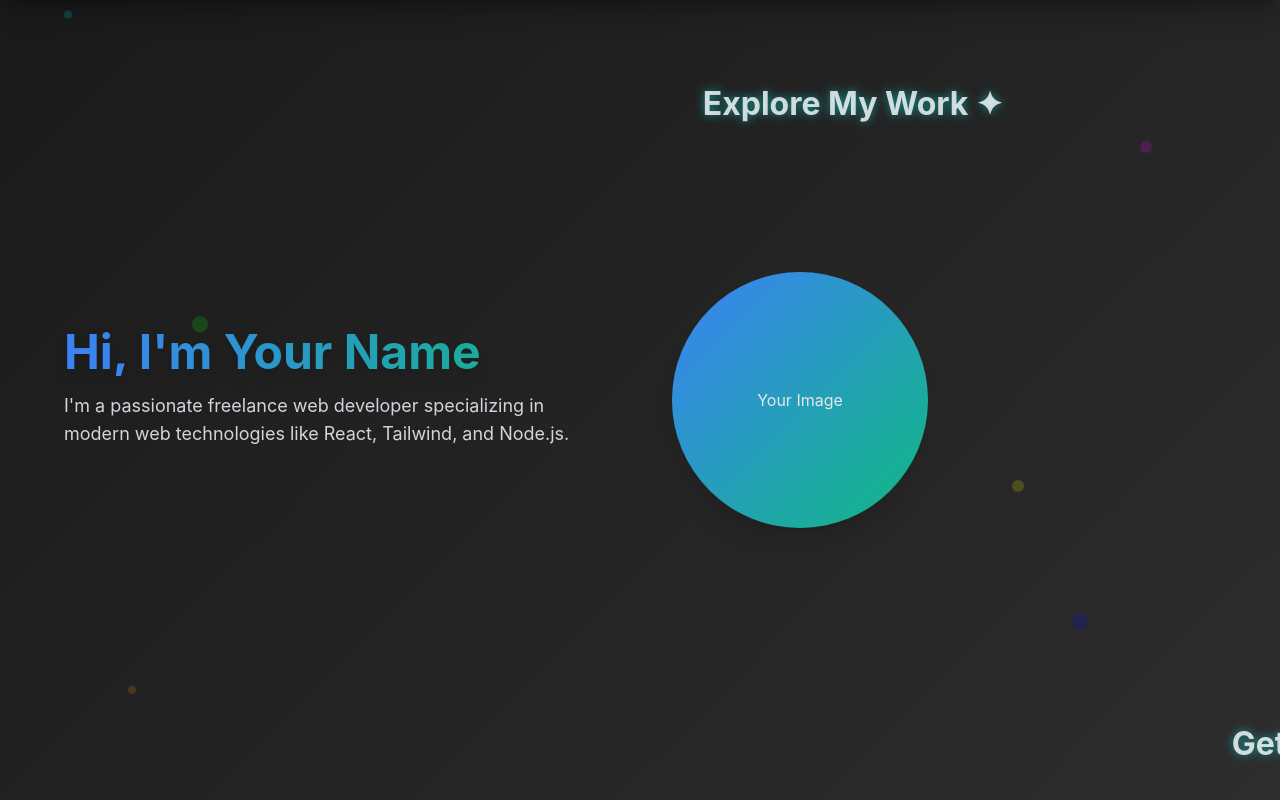
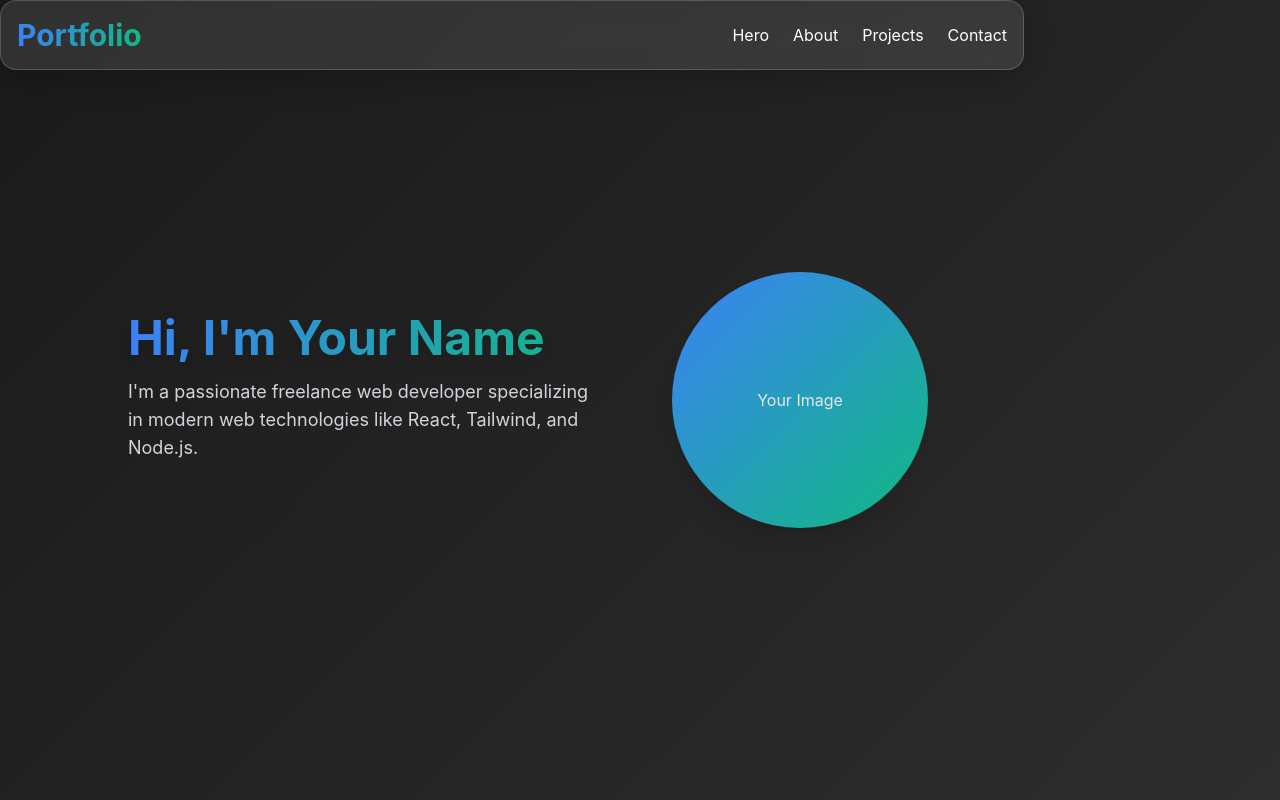
Before and after one commit to Darshan-Paliwal/3D_Portfolio, a React (Vite) app: page / in a window 1280 px wide. Built offline with nearby package versions, Linux system fonts and the light colour scheme.

Commit message:
Update index.css

```diff
--- a/index.css
+++ b/index.css
@@ -4,8 +4,6 @@
 
 html {
   scroll-behavior: smooth;
-  margin: 0;
-  padding: 0;
 }
 
 body {
@@ -14,22 +12,13 @@ body {
   background: linear-gradient(135deg, #1a1a1a 0%, #2d2d2d 100%);
   color: #ffffff;
   overflow-x: hidden;
-  overflow-y: scroll;
-  padding: 0;
-  -ms-overflow-style: none;
-  scrollbar-width: none;
-}
-
-body::-webkit-scrollbar {
-  display: none;
+  overflow-y: auto;
 }
 
 .snap-container {
   scroll-snap-type: y mandatory;
   overflow-y: scroll;
   height: 100vh;
-  margin: 0;
-  padding: 0;
 }
 
 .section {
@@ -37,37 +26,20 @@ body::-webkit-scrollbar {
   display: flex;
   align-items: center;
   justify-content: center;
-  padding: 2rem 0 2rem 0;
+  padding: 2rem;
   scroll-snap-align: center;
   scroll-snap-stop: always;
-  position: relative;
+  width: 100%; /* Ensure full width on desktop */
 }
 
 .glass {
   background: rgba(255, 255, 255, 0.1);
   backdrop-filter: blur(10px);
-  border-radius: 1.5rem;
-  box-shadow: 0 10px 30px rgba(0, 0, 0, 0.3), 0 0 15px rgba(0, 0, 0, 0.2);
+  border-radius: 1rem;
+  box-shadow: 0 8px 32px rgba(0, 0, 0, 0.2);
   border: 1px solid rgba(255, 255, 255, 0.18);
-  position: relative;
-  overflow: hidden;
-}
-
-.glass::before {
-  content: '';
-  position: absolute;
-  top: -50%;
-  left: -50%;
-  width: 200%;
-  height: 200%;
-  background: radial-gradient(circle, rgba(255, 255, 255, 0.1) 0%, transparent 70%);
-  animation: glow 10s infinite alternate;
-  z-index: 0;
-}
-
-@keyframes glow {
-  0% { transform: translate(0, 0); }
-  100% { transform: translate(20%, 20%); }
+  width: 90%; /* Default for mobile */
+  max-width: 1200px; /* Max width for desktop */
 }
 
 .project-container {
@@ -77,8 +49,7 @@ body::-webkit-scrollbar {
   scroll-behavior: smooth;
   -ms-overflow-style: none;
   scrollbar-width: none;
-  margin-left: 0;
-  padding-left: 0;
+  width: 100%;
 }
 
 .project-container::-webkit-scrollbar {
@@ -87,43 +58,34 @@ body::-webkit-scrollbar {
 
 .project-card {
   flex: 0 0 auto;
-  width: 75vw;
-  min-width: 300px;
-  max-width: 400px;
+  width: 80vw;
+  max-width: 350px; /* Adjusted for mobile */
   margin: 0 5px;
   scroll-snap-align: center;
   scroll-snap-stop: always;
-  transition: transform 0.5s ease, box-shadow 0.5s ease, opacity 0.5s ease;
-  box-shadow: 0 8px 20px rgba(0, 0, 0, 0.3), inset 0 0 10px rgba(255, 255, 255, 0.1);
-  position: relative;
+  transition: transform 0.3s ease, box-shadow 0.3s ease;
 }
 
-.project-card::before {
-  content: '';
-  position: absolute;
-  top: 0;
-  left: 0;
-  width: 100%;
-  height: 100%;
-  background: radial-gradient(circle at top left, rgba(0, 255, 255, 0.1) 0%, transparent 70%);
-  z-index: -1;
-  animation: cardGlow 8s infinite alternate;
+@media (min-width: 768px) {
+  .project-card {
+    width: 40vw;
+    max-width: 400px;
+    margin: 0 10px;
+  }
 }
 
-@keyframes cardGlow {
-  0% { opacity: 0.3; }
-  100% { opacity: 0.7; }
-}
-
-.project-card.active {
-  transform: scale(1.15);
-  box-shadow: 0 15px 40px rgba(0, 0, 0, 0.4), inset 0 0 15px rgba(0, 255, 255, 0.2);
-  z-index: 10;
-}
-
-.project-card.inactive {
-  transform: scale(0.95);
-  box-shadow: 0 5px 15px rgba(0, 0, 0, 0.2), inset 0 0 5px rgba(255, 255, 255, 0.1);
+@media (min-width: 1024px) {
+  .project-card {
+    width: 30vw;
+    max-width: 500px;
+    margin: 0 15px;
+  }
+  .glass {
+    width: 80%; /* Slightly wider on desktop */
+  }
+  .section {
+    padding: 4rem;
+  }
 }
 
 .menu-glass {
@@ -132,7 +94,6 @@ body::-webkit-scrollbar {
   border: 1px solid rgba(255, 255, 255, 0.1);
   border-radius: 0.5rem;
   padding: 1rem;
-  box-shadow: 0 5px 15px rgba(0, 0, 0, 0.2);
 }
 
 .separator {
@@ -140,77 +101,3 @@ body::-webkit-scrollbar {
   background: linear-gradient(to right, transparent, rgba(255, 255, 255, 0.3), transparent);
   margin: 2rem 0;
 }
-
-button, a {
-  box-shadow: 0 4px 10px rgba(0, 0, 0, 0.2), 0 0 8px rgba(0, 255, 255, 0.1);
-  transition: box-shadow 0.3s ease, transform 0.3s ease;
-}
-
-button:hover, a:hover {
-  box-shadow: 0 6px 15px rgba(0, 0, 0, 0.3), 0 0 12px rgba(0, 255, 255, 0.3);
-  transform: translateY(-2px);
-}
-
-h2, h3 {
-  text-shadow: 0 0 10px rgba(255, 255, 255, 0.3), 0 0 20px rgba(0, 255, 255, 0.2);
-}
-
-@media (min-width: 768px) {
-  .project-card {
-    width: 45vw;
-    max-width: 450px;
-    margin: 0 10px;
-  }
-}
-
-@media (min-width: 1024px) {
-  .project-card {
-    width: 35vw;
-    max-width: 500px;
-    margin: 0 15px;
-  }
-}
-
-/* Moving Texts */
-@keyframes slide {
-  0% { transform: translateX(100vw); }
-  100% { transform: translateX(-100%); }
-}
-
-.moving-text {
-  position: fixed;
-  font-size: 2rem;
-  font-weight: bold;
-  color: rgba(255, 255, 255, 0.8);
-  text-shadow: 0 0 10px rgba(0, 255, 255, 0.5);
-  white-space: nowrap;
-  animation: slide 15s linear infinite;
-}
-
-.moving-text-1 { top: 10%; animation-delay: 0s; }
-.moving-text-2 { top: 90%; animation-delay: 5s; }
-
-/* Enhanced Moving Particles */
-@keyframes float {
-  0% { transform: translateY(0) rotate(0deg); }
-  50% { transform: translateY(-30px) rotate(180deg); }
-  100% { transform: translateY(0) rotate(360deg); }
-}
-
-.particle {
-  position: fixed;
-  border-radius: 50%;
-  animation: float 12s infinite ease-in-out;
-  opacity: 0.6;
-}
-
-.particle.small { width: 8px; height: 8px; }
-.particle.medium { width: 12px; height: 12px; }
-.particle.large { width: 16px; height: 16px; }
-
-.particle-1 { top: 5%; left: 5%; background: rgba(0, 255, 255, 0.3); animation-delay: 0s; }
-.particle-2 { top: 20%; right: 10%; background: rgba(255, 0, 255, 0.3); animation-delay: 2s; }
-.particle-3 { top: 40%; left: 15%; background: rgba(0, 255, 0, 0.3); animation-delay: 4s; }
-.particle-4 { top: 60%; right: 20%; background: rgba(255, 255, 0, 0.3); animation-delay: 6s; }
-.particle-5 { bottom: 10%; left: 10%; background: rgba(255, 165, 0, 0.3); animation-delay: 1s; }
-.particle-6 { bottom: 20%; right: 15%; background: rgba(0, 0, 255, 0.3); animation-delay: 3s; }
```
